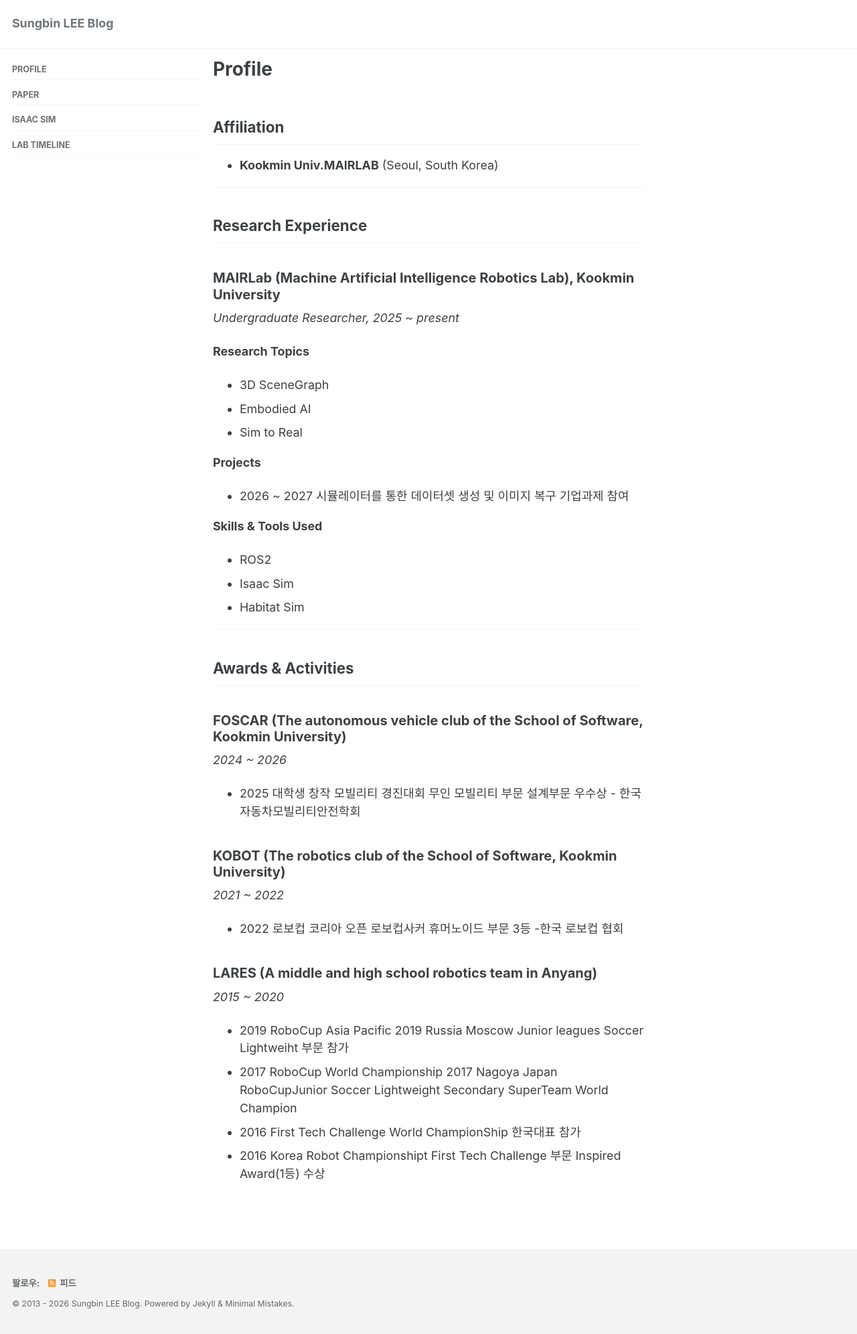
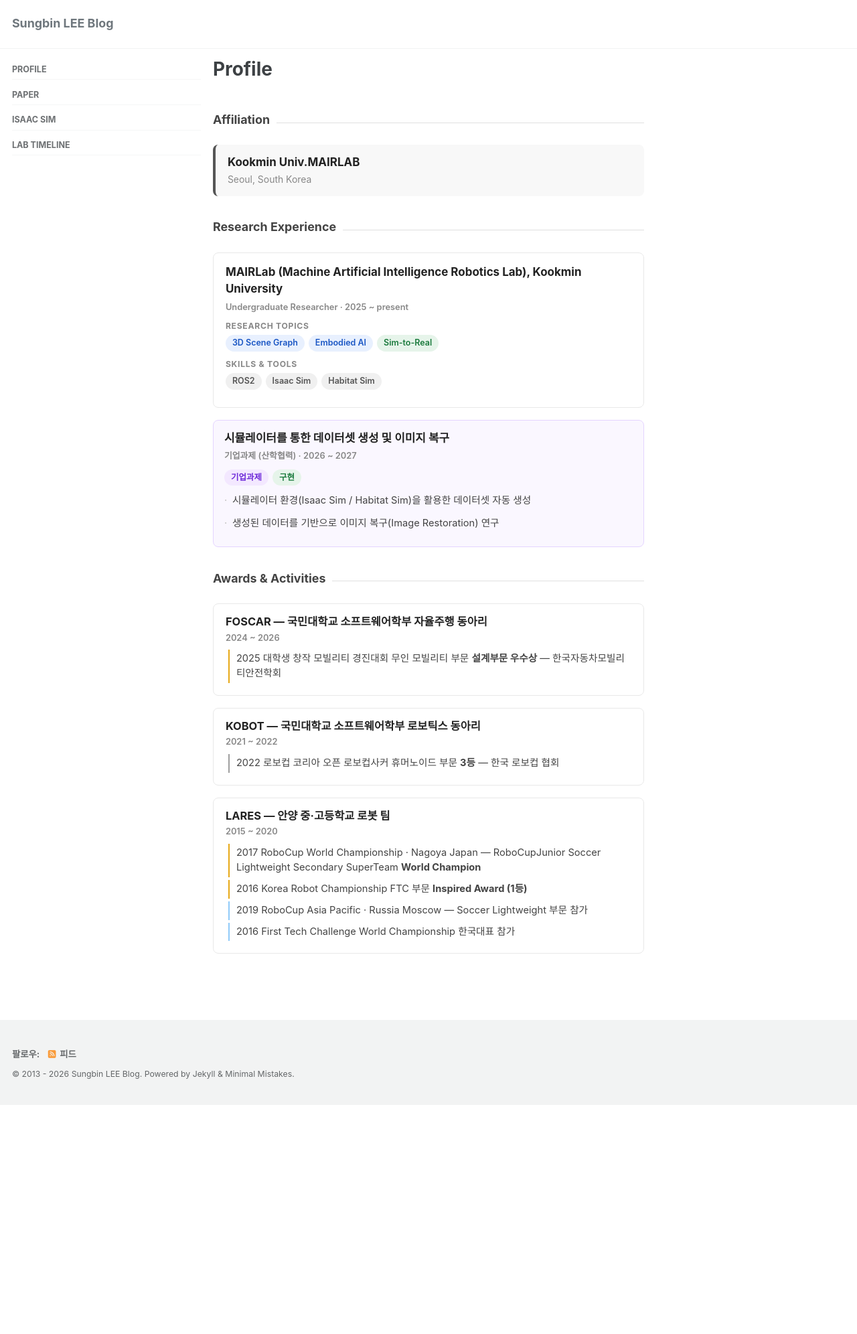
Before and after one commit to LEESB17/leesb17.github.io, a Jekyll site: the page built from _pages/profile.md, in a window 1280 px wide. Shown: the whole page at 67% size. Built offline with Jekyll 4.4.1, drawn with Linux system fonts in a browser that asks for light colours; cached includes are drawn as plain includes; after the commit the page ends 1650 px from its top, so only the background shows below that.

Commit message:
Redesign profile page with card-based layout

```diff
--- a/_pages/profile.md
+++ b/_pages/profile.md
@@ -4,47 +4,172 @@ layout: single
 permalink: /profile/
 ---
 
-## Affiliation
+<style>
+/* 공통 카드 */
+.pf-card {
+  border: 1px solid #e8e8e8;
+  border-radius: 8px;
+  padding: 16px 18px;
+  background: #fff;
+  margin-bottom: 1rem;
+}
+.pf-card:hover { border-color: #aaa; }
 
-- **{{ site.author.bio }}** ({{ site.author.location }})
+/* 섹션 헤더 */
+.pf-section-header {
+  display: flex;
+  align-items: center;
+  gap: 10px;
+  margin: 2rem 0 1rem;
+}
+.pf-section-header h2 {
+  font-size: 1rem;
+  font-weight: 700;
+  color: #444;
+  margin: 0;
+  border: none;
+}
+.pf-section-header::after {
+  content: '';
+  flex: 1;
+  height: 1px;
+  background: #e0e0e0;
+}
 
----
+/* Affiliation */
+.pf-affil {
+  display: flex;
+  align-items: center;
+  gap: 12px;
+  padding: 14px 18px;
+  background: #f8f8f8;
+  border-radius: 8px;
+  border-left: 4px solid #555;
+  margin-bottom: 0.5rem;
+}
+.pf-affil-name { font-size: 0.95rem; font-weight: 700; color: #222; }
+.pf-affil-loc { font-size: 0.78rem; color: #888; margin-top: 2px; }
 
-## Research Experience
+/* Research 카드 */
+.pf-lab-card {
+  border: 1px solid #e8e8e8;
+  border-radius: 8px;
+  padding: 16px 18px;
+  background: #fff;
+  margin-bottom: 1rem;
+}
+.pf-lab-card:hover { border-color: #aaa; }
+.pf-lab-title { font-size: 0.95rem; font-weight: 700; color: #222; margin-bottom: 4px; }
+.pf-lab-period { font-size: 0.72rem; font-weight: 600; color: #888; margin-bottom: 10px; }
+.pf-chips { display: flex; flex-wrap: wrap; gap: 6px; margin-bottom: 10px; }
+.pf-chip {
+  font-size: 0.7rem;
+  padding: 3px 10px;
+  border-radius: 20px;
+  font-weight: 600;
+  background: #f0f0f0;
+  color: #555;
+}
+.pf-chip-blue   { background: #e8f0fe; color: #1a56c4; }
+.pf-chip-green  { background: #e6f4ea; color: #1a7a3c; }
+.pf-chip-purple { background: #f3e8ff; color: #6d28d9; }
+.pf-sub-title { font-size: 0.68rem; font-weight: 700; color: #888; text-transform: uppercase; letter-spacing: .06em; margin: 8px 0 4px; }
+.pf-ul { list-style: none; padding: 0; margin: 0; }
+.pf-ul li { font-size: 0.82rem; color: #444; padding: 2px 0 2px 12px; position: relative; line-height: 1.5; }
+.pf-ul li::before { content: '·'; position: absolute; left: 0; color: #bbb; }
 
-### MAIRLab (Machine Artificial Intelligence Robotics Lab), Kookmin University
-*Undergraduate Researcher, 2025 ~ present*
+/* 기업과제 */
+.pf-corp-card {
+  border: 1px solid #e4d4ff;
+  border-radius: 8px;
+  padding: 14px 16px;
+  background: #faf7ff;
+  margin-bottom: 1rem;
+}
+.pf-corp-card:hover { border-color: #a78bfa; }
 
-<!-- TODO: 아래에 MAIRLab에서 진행한 연구/작업 내용을 채워주세요 -->
+/* 수상/활동 카드 */
+.pf-award-card {
+  border: 1px solid #e8e8e8;
+  border-radius: 8px;
+  padding: 14px 18px;
+  background: #fff;
+  margin-bottom: 1rem;
+}
+.pf-award-card:hover { border-color: #aaa; }
+.pf-award-title { font-size: 0.92rem; font-weight: 700; color: #222; margin-bottom: 2px; }
+.pf-award-period { font-size: 0.72rem; font-weight: 600; color: #888; margin-bottom: 8px; }
+.pf-award-item { font-size: 0.82rem; color: #444; padding: 3px 0 3px 12px; position: relative; line-height: 1.5; border-left: 2px solid #e0e0e0; margin-left: 4px; padding-left: 10px; margin-bottom: 4px; }
+.pf-award-gold { border-left-color: #e6a817 !important; }
+.pf-award-silver { border-left-color: #9e9e9e !important; }
+.pf-award-entry { border-left-color: #90caf9 !important; }
+</style>
 
-**Research Topics**
-- 3D SceneGraph
-- Embodied AI
-- Sim to Real
+<!-- Affiliation -->
+<div class="pf-section-header"><h2>Affiliation</h2></div>
 
-**Projects**
-- 2026 ~ 2027 시뮬레이터를 통한 데이터셋 생성 및 이미지 복구 기업과제 참여
+<div class="pf-affil">
+  <div>
+    <div class="pf-affil-name">{{ site.author.bio }}</div>
+    <div class="pf-affil-loc">{{ site.author.location }}</div>
+  </div>
+</div>
 
-**Skills & Tools Used**
-- ROS2
-- Isaac Sim
-- Habitat Sim
+<!-- Research Experience -->
+<div class="pf-section-header"><h2>Research Experience</h2></div>
 
----
+<div class="pf-lab-card">
+  <div class="pf-lab-title">MAIRLab (Machine Artificial Intelligence Robotics Lab), Kookmin University</div>
+  <div class="pf-lab-period">Undergraduate Researcher · 2025 ~ present</div>
 
-## Awards & Activities
+  <div class="pf-sub-title">Research Topics</div>
+  <div class="pf-chips">
+    <span class="pf-chip pf-chip-blue">3D Scene Graph</span>
+    <span class="pf-chip pf-chip-blue">Embodied AI</span>
+    <span class="pf-chip pf-chip-green">Sim-to-Real</span>
+  </div>
 
-### FOSCAR (The autonomous vehicle club of the School of Software, Kookmin University)
-*2024 ~ 2026*
-- 2025 대학생 창작 모빌리티 경진대회 무인 모빌리티 부문 설계부문 우수상 - 한국자동차모빌리티안전학회
+  <div class="pf-sub-title">Skills & Tools</div>
+  <div class="pf-chips">
+    <span class="pf-chip">ROS2</span>
+    <span class="pf-chip">Isaac Sim</span>
+    <span class="pf-chip">Habitat Sim</span>
+  </div>
+</div>
 
-### KOBOT (The robotics club of the School of Software, Kookmin University)
-*2021 ~ 2022*
-- 2022 로보컵 코리아 오픈 로보컵사커 휴머노이드 부문 3등 -한국 로보컵 협회
+<div class="pf-corp-card">
+  <div class="pf-lab-title">시뮬레이터를 통한 데이터셋 생성 및 이미지 복구</div>
+  <div class="pf-lab-period">기업과제 (산학협력) · 2026 ~ 2027</div>
+  <div class="pf-chips">
+    <span class="pf-chip pf-chip-purple">기업과제</span>
+    <span class="pf-chip pf-chip-green">구현</span>
+  </div>
+  <ul class="pf-ul">
+    <li>시뮬레이터 환경(Isaac Sim / Habitat Sim)을 활용한 데이터셋 자동 생성</li>
+    <li>생성된 데이터를 기반으로 이미지 복구(Image Restoration) 연구</li>
+  </ul>
+</div>
 
-### LARES (A middle and high school robotics team in Anyang)
-*2015 ~ 2020*
-- 2019  RoboCup Asia Pacific 2019 Russia Moscow Junior leagues Soccer Lightweiht 부문 참가
-- 2017 RoboCup World Championship 2017 Nagoya Japan RoboCupJunior Soccer Lightweight Secondary SuperTeam World Champion
-- 2016 First Tech Challenge World ChampionShip 한국대표 참가
-- 2016 Korea Robot Championshipt First Tech Challenge 부문 Inspired Award(1등) 수상
+<!-- Awards & Activities -->
+<div class="pf-section-header"><h2>Awards & Activities</h2></div>
+
+<div class="pf-award-card">
+  <div class="pf-award-title">FOSCAR — 국민대학교 소프트웨어학부 자율주행 동아리</div>
+  <div class="pf-award-period">2024 ~ 2026</div>
+  <div class="pf-award-item pf-award-gold">2025 대학생 창작 모빌리티 경진대회 무인 모빌리티 부문 <strong>설계부문 우수상</strong> — 한국자동차모빌리티안전학회</div>
+</div>
+
+<div class="pf-award-card">
+  <div class="pf-award-title">KOBOT — 국민대학교 소프트웨어학부 로보틱스 동아리</div>
+  <div class="pf-award-period">2021 ~ 2022</div>
+  <div class="pf-award-item pf-award-silver">2022 로보컵 코리아 오픈 로보컵사커 휴머노이드 부문 <strong>3등</strong> — 한국 로보컵 협회</div>
+</div>
+
+<div class="pf-award-card">
+  <div class="pf-award-title">LARES — 안양 중·고등학교 로봇 팀</div>
+  <div class="pf-award-period">2015 ~ 2020</div>
+  <div class="pf-award-item pf-award-gold">2017 RoboCup World Championship · Nagoya Japan — RoboCupJunior Soccer Lightweight Secondary SuperTeam <strong>World Champion</strong></div>
+  <div class="pf-award-item pf-award-gold">2016 Korea Robot Championship FTC 부문 <strong>Inspired Award (1등)</strong></div>
+  <div class="pf-award-item pf-award-entry">2019 RoboCup Asia Pacific · Russia Moscow — Soccer Lightweight 부문 참가</div>
+  <div class="pf-award-item pf-award-entry">2016 First Tech Challenge World Championship 한국대표 참가</div>
+</div>
```
